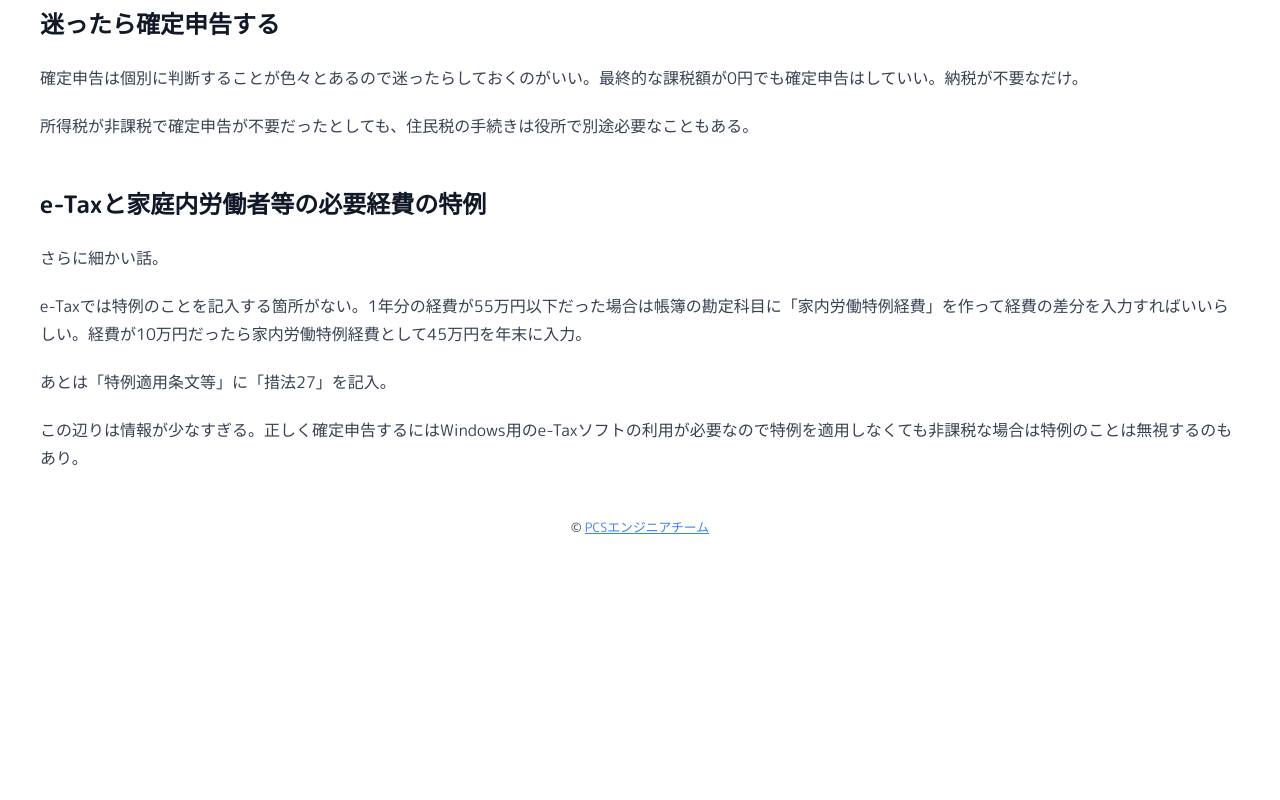
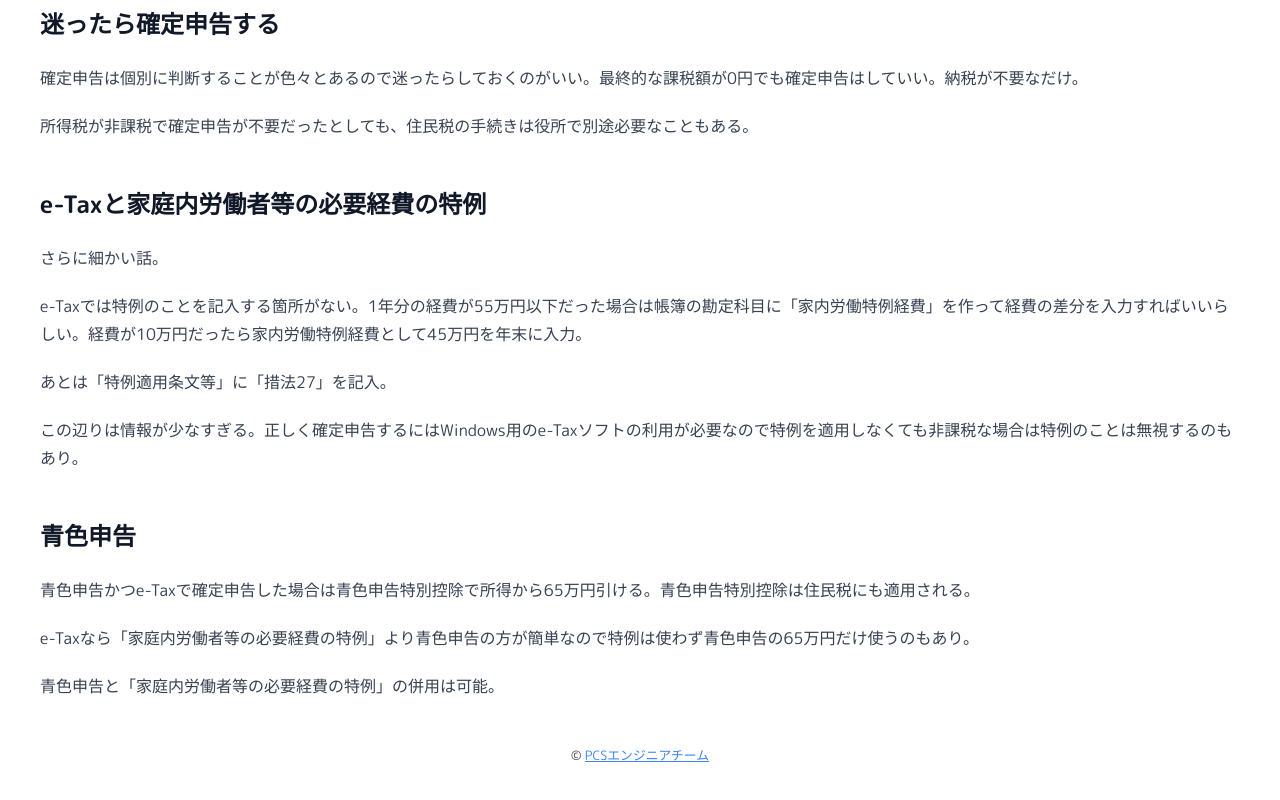
Before and after one commit to pop-culture-studio/b-tax, a website built with Vite: page index.html in a window 1280 px wide. Shown: the part 1811-2611 px from the top of the page. Before the commit the page ends 2391 px from the top, so only its background shows below. Built offline with nearby package versions, Linux system fonts and the light colour scheme.

Commit message:
Update index.html

```diff
--- a/index.html
+++ b/index.html
@@ -84,6 +84,13 @@
 
     <p>この辺りは情報が少なすぎる。正しく確定申告するにはWindows用のe-Taxソフトの利用が必要なので特例を適用しなくても非課税な場合は特例のことは無視するのもあり。</p>
 
+    <h2>青色申告</h2>
+    <p>青色申告かつe-Taxで確定申告した場合は青色申告特別控除で所得から65万円引ける。青色申告特別控除は住民税にも適用される。</p>
+
+    <p>e-Taxなら「家庭内労働者等の必要経費の特例」より青色申告の方が簡単なので特例は使わず青色申告の65万円だけ使うのもあり。</p>
+
+    <p>青色申告と「家庭内労働者等の必要経費の特例」の併用は可能。</p>
+
     <footer class="text-center mt-10">
         <small>&copy; <a href="https://pcs-works.vercel.app/">PCSエンジニアチーム</a></small>
     </footer>
```
